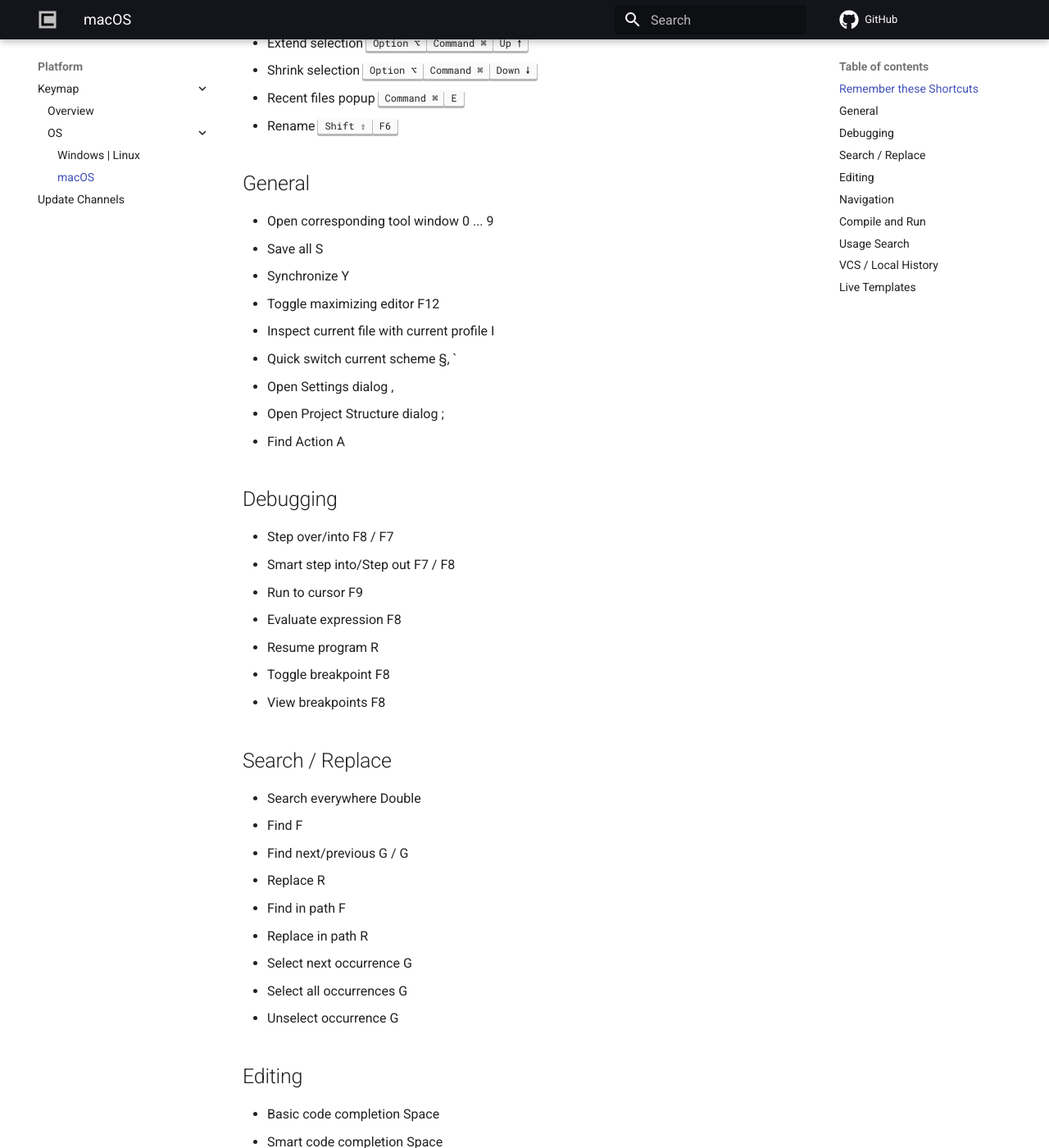
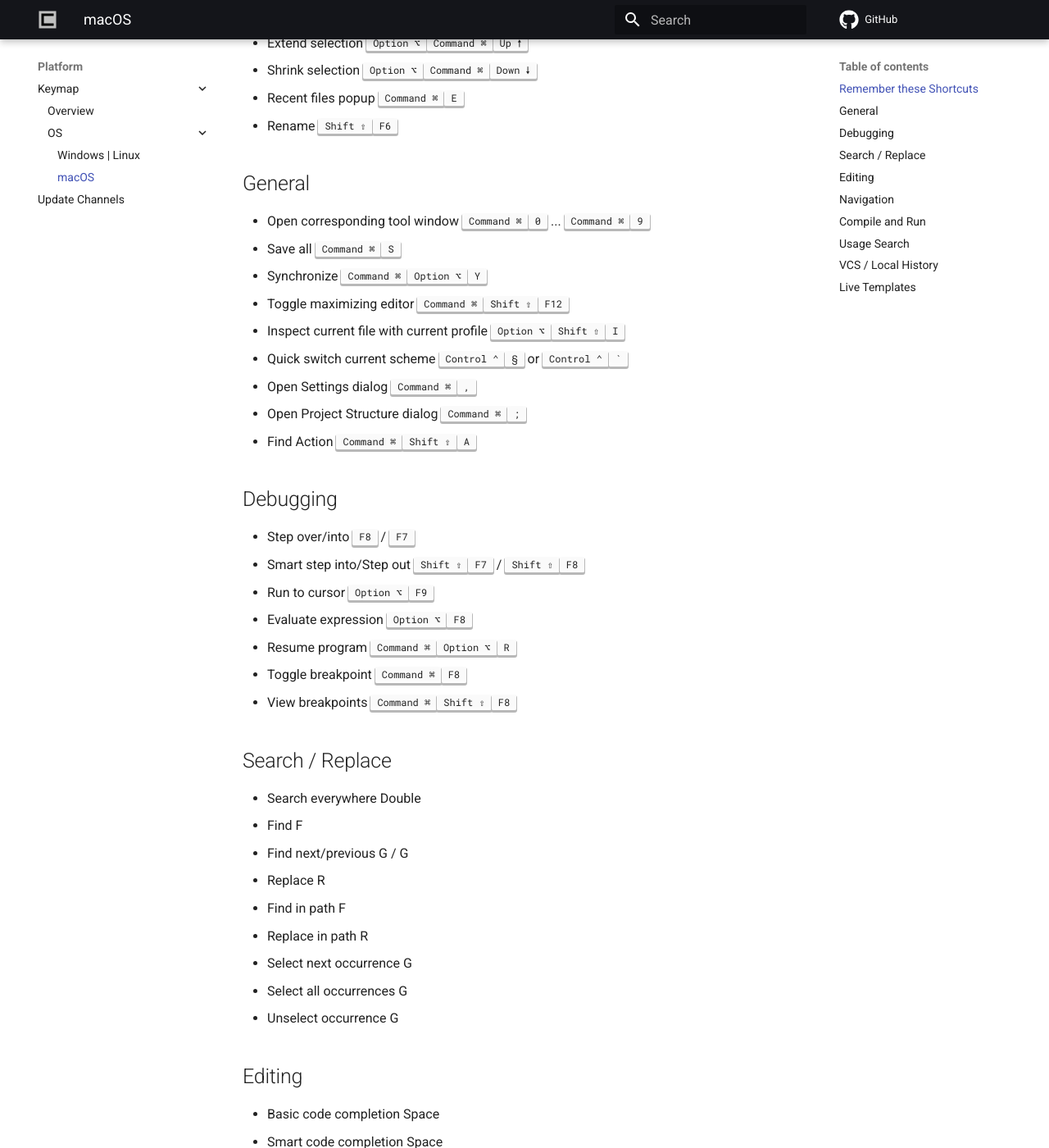
Before and after one commit to consulo/consulo-help.github.io, an MkDocs documentation site: the page built from docs/platform/keymap/mac.md, in a window 1280 px wide and 1400 px high, scrolled down 725 px. Shown: the whole window at 82% size. Built offline with MkDocs 1.6.1 and Material for MkDocs 9.7.7, drawn with Linux system fonts in a browser that asks for light colours; comment, search, counter and statistics services are not loaded.

Commit message:
more mac keymap

```diff
--- a/docs/platform/keymap/mac.md
+++ b/docs/platform/keymap/mac.md
@@ -24,24 +24,24 @@
 * Rename <kbd>Shift ⇧</kbd><kbd>F6</kbd>
 
 ## General
-* Open corresponding tool window 0 ... 9
-* Save all S
-* Synchronize Y
-* Toggle maximizing editor F12
-* Inspect current file with current profile I
-* Quick switch current scheme §, `
-* Open Settings dialog ,
-* Open Project Structure dialog ;
-* Find Action A
+* Open corresponding tool window <kbd>Command ⌘</kbd><kbd>0</kbd> ... <kbd>Command ⌘</kbd><kbd>9</kbd>
+* Save all <kbd>Command ⌘</kbd><kbd>S</kbd>
+* Synchronize <kbd>Command ⌘</kbd><kbd>Option ⌥</kbd><kbd>Y</kbd>
+* Toggle maximizing editor <kbd>Command ⌘</kbd><kbd>Shift ⇧</kbd><kbd>F12</kbd>
+* Inspect current file with current profile <kbd>Option ⌥</kbd><kbd>Shift ⇧</kbd><kbd>I</kbd>
+* Quick switch current scheme <kbd>Control ⌃</kbd><kbd>§</kbd> or <kbd>Control ⌃</kbd><kbd>`</kbd>
+* Open Settings dialog <kbd>Command ⌘</kbd><kbd>,</kbd>
+* Open Project Structure dialog <kbd>Command ⌘</kbd><kbd>;</kbd>
+* Find Action <kbd>Command ⌘</kbd><kbd>Shift ⇧</kbd><kbd>A</kbd>
 
 ## Debugging
-* Step over/into F8 / F7
-* Smart step into/Step out F7 / F8
-* Run to cursor F9
-* Evaluate expression F8
-* Resume program R
-* Toggle breakpoint F8
-* View breakpoints F8
+* Step over/into <kbd>F8</kbd> / <kbd>F7</kbd>
+* Smart step into/Step out <kbd>Shift ⇧</kbd><kbd>F7</kbd> / <kbd>Shift ⇧</kbd><kbd>F8</kbd>
+* Run to cursor <kbd>Option ⌥</kbd><kbd>F9</kbd>
+* Evaluate expression <kbd>Option ⌥</kbd><kbd>F8</kbd>
+* Resume program <kbd>Command ⌘</kbd><kbd>Option ⌥</kbd><kbd>R</kbd>
+* Toggle breakpoint <kbd>Command ⌘</kbd><kbd>F8</kbd>
+* View breakpoints <kbd>Command ⌘</kbd><kbd>Shift ⇧</kbd><kbd>F8</kbd>
 
 ## Search / Replace
 * Search everywhere Double
```
